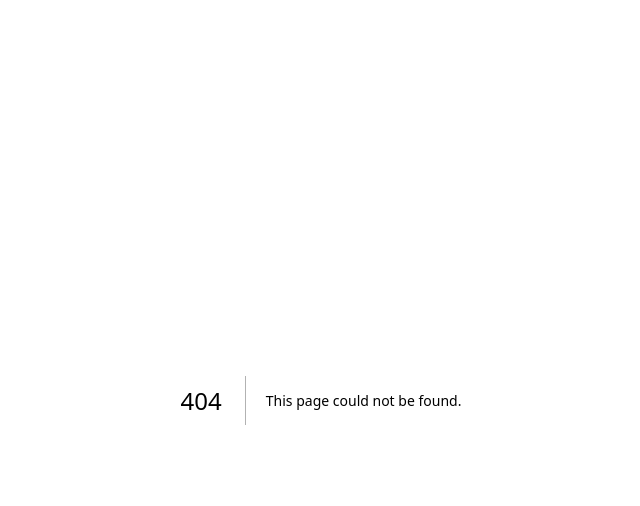
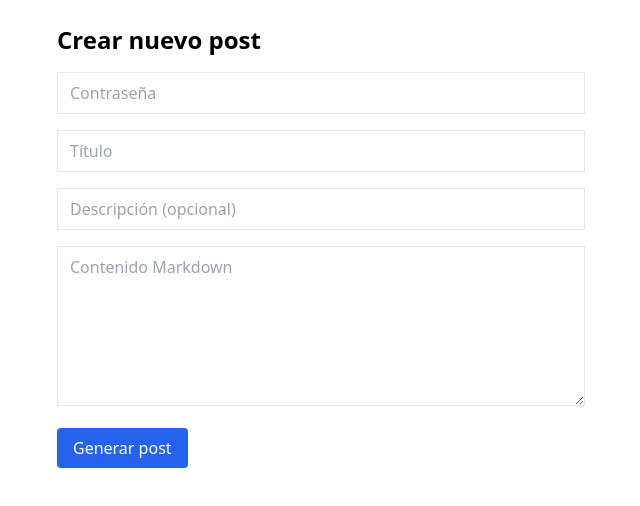
Before and after one commit to websonly/testimonial-builder, a Next.js app: page /crear in a window 1280 px wide. Before the commit this address had no page. Shown: the top 506 px of the page, without its empty margins (319-959 px from the left). Built offline with nearby package versions, Linux system fonts and the light colour scheme.

Commit message:
Create crear.js

```diff
--- /dev/null
+++ b/pages/crear.js
@@ -0,0 +1,89 @@
+// pages/crear.js
+
+import { useState } from 'react';
+
+export default function CrearPost() {
+  const [titulo, setTitulo] = useState('');
+  const [descripcion, setDescripcion] = useState('');
+  const [contenido, setContenido] = useState('');
+  const [password, setPassword] = useState('');
+  const [mensaje, setMensaje] = useState('');
+  const [loading, setLoading] = useState(false);
+
+  async function handleSubmit(e) {
+    e.preventDefault();
+    setMensaje('');
+    if (password !== process.env.NEXT_PUBLIC_CREATOR_PASSWORD) {
+      setMensaje('Contraseña incorrecta.');
+      return;
+    }
+
+    if (!titulo || !contenido) {
+      setMensaje('Faltan campos obligatorios.');
+      return;
+    }
+
+    setLoading(true);
+
+    const res = await fetch('/api/generar', {
+      method: 'POST',
+      headers: { 'Content-Type': 'application/json' },
+      body: JSON.stringify({ titulo, descripcion, contenido }),
+    });
+
+    const data = await res.json();
+    if (res.ok) {
+      setMensaje(`✅ Post generado como ${data.slug}.md`);
+      setTitulo('');
+      setDescripcion('');
+      setContenido('');
+    } else {
+      setMensaje(`❌ Error: ${data.error}`);
+    }
+
+    setLoading(false);
+  }
+
+  return (
+    <main className="max-w-xl mx-auto p-6">
+      <h1 className="text-2xl font-bold mb-4">Crear nuevo post</h1>
+      <form onSubmit={handleSubmit} className="space-y-4">
+        <input
+          type="password"
+          placeholder="Contraseña"
+          className="w-full border px-3 py-2"
+          value={password}
+          onChange={(e) => setPassword(e.target.value)}
+        />
+        <input
+          type="text"
+          placeholder="Título"
+          className="w-full border px-3 py-2"
+          value={titulo}
+          onChange={(e) => setTitulo(e.target.value)}
+        />
+        <input
+          type="text"
+          placeholder="Descripción (opcional)"
+          className="w-full border px-3 py-2"
+          value={descripcion}
+          onChange={(e) => setDescripcion(e.target.value)}
+        />
+        <textarea
+          placeholder="Contenido Markdown"
+          className="w-full border px-3 py-2 h-40"
+          value={contenido}
+          onChange={(e) => setContenido(e.target.value)}
+        />
+        <button
+          type="submit"
+          className="bg-blue-600 text-white px-4 py-2 rounded hover:bg-blue-700"
+          disabled={loading}
+        >
+          {loading ? 'Generando...' : 'Generar post'}
+        </button>
+      </form>
+      {mensaje && <p className="mt-4">{mensaje}</p>}
+    </main>
+  );
+}
```
